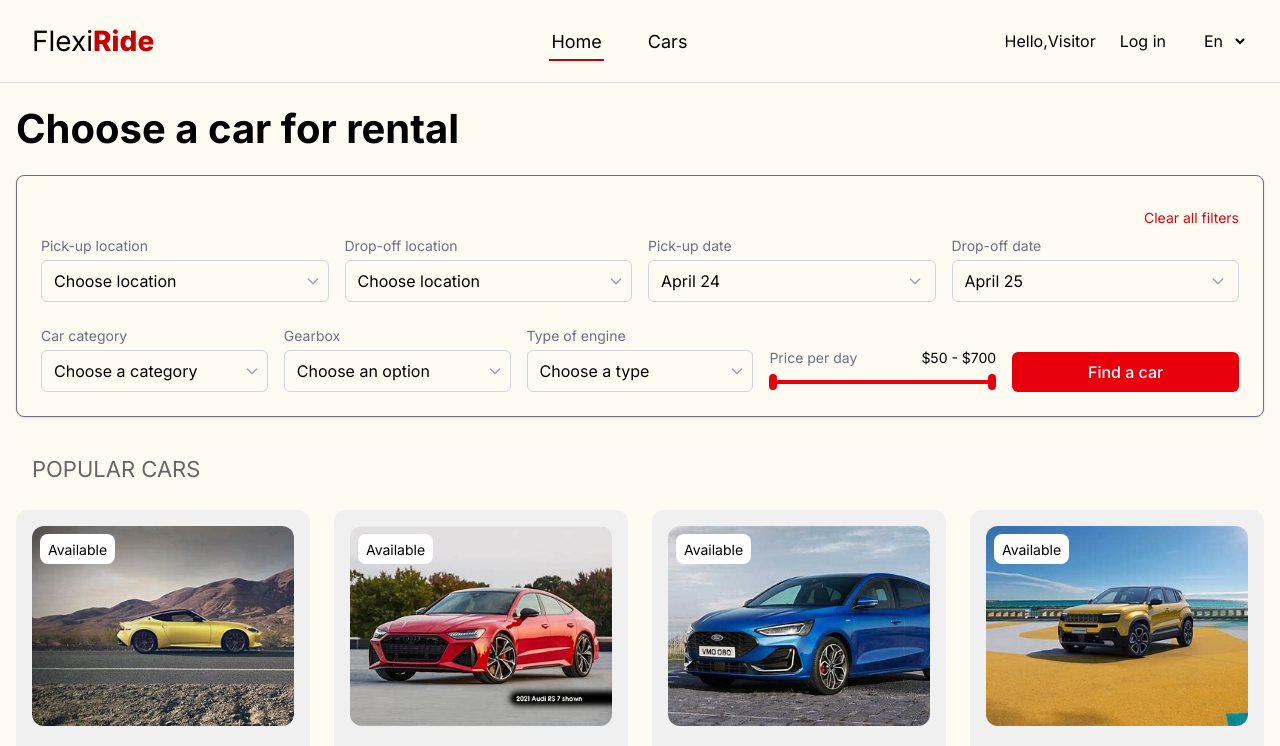
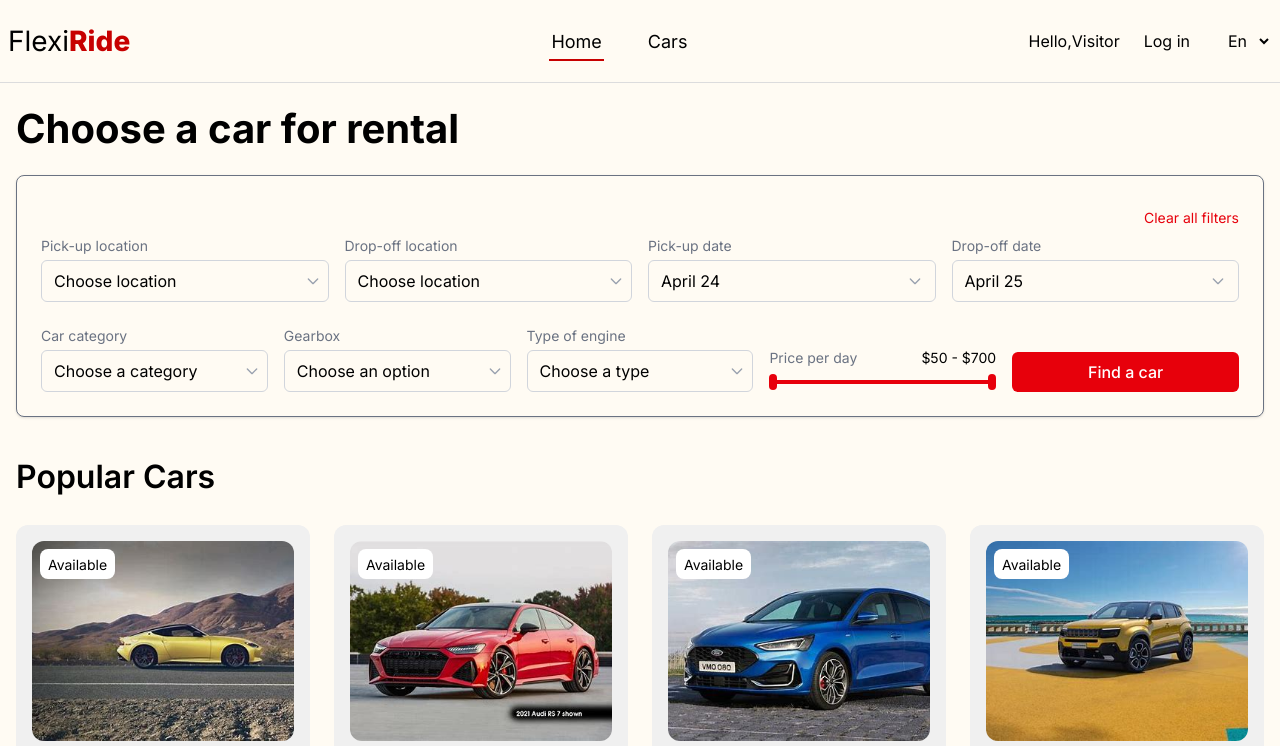
Before and after one commit to JitVmro/car-rental-app, an Angular app in the folder frontend/: page /home in a window 1280 px wide. Shown: the top 746 px of the page. Built offline with nearby package versions, Linux system fonts and the light colour scheme.

Commit message:
Fixed Styling Issues

```diff
--- a/frontend/src/app/features/cards/cards.component.html
+++ b/frontend/src/app/features/cards/cards.component.html
@@ -1,6 +1,6 @@
 <section>
-  <h3 #carsContainer class="mt-9 text-[22px] text-[#666] flex justify-center min-[689px]:justify-start min-[689px]:ml-8">
-    {{ isHomePage ? 'POPULAR CARS' : '' }}
+  <h3 #carsContainer class="mt-9 mb-4 text-[2rem] font-semibold text-[#000] mx-2 md:mx-4 my-4">
+    {{ isHomePage ? 'Popular Cars' : '' }}
   </h3>
 
   <!-- Cars Grid -->
--- a/frontend/src/app/layout/header/header.component.html
+++ b/frontend/src/app/layout/header/header.component.html
@@ -1,9 +1,9 @@
-<nav class="navbar border-b border-[#DCDCDD] py-4 min-[428px]:py-[20px] min-[428px]:px-8 px-4">
+<nav class="navbar border-b border-[#DCDCDD] py-4 min-[428px]:py-[20px] min-[428px]:px-2 px-4">
 
 
   <!-- Logo -->
   <section class="navbar-logo flex items-center">
-    <span class="mr-2 min-[700px]:hidden "><svg (click)="toggleHam()" xmlns="http://www.w3.org/2000/svg" fill="none"
+    <span class="mr-1 min-[700px]:hidden "><svg (click)="toggleHam()" xmlns="http://www.w3.org/2000/svg" fill="none"
         viewBox="0 0 24 24" stroke-width="1.5" stroke="currentColor" class="size-6">
         <path stroke-linecap="round" stroke-linejoin="round" d="M3.75 6.75h16.5M3.75 12h16.5m-16.5 5.25h16.5" />
       </svg>
```
Also changed, not shown: frontend/src/assets/images/FAQs-amico.png, frontend/src/assets/images/car-rental-rafiki.png.
